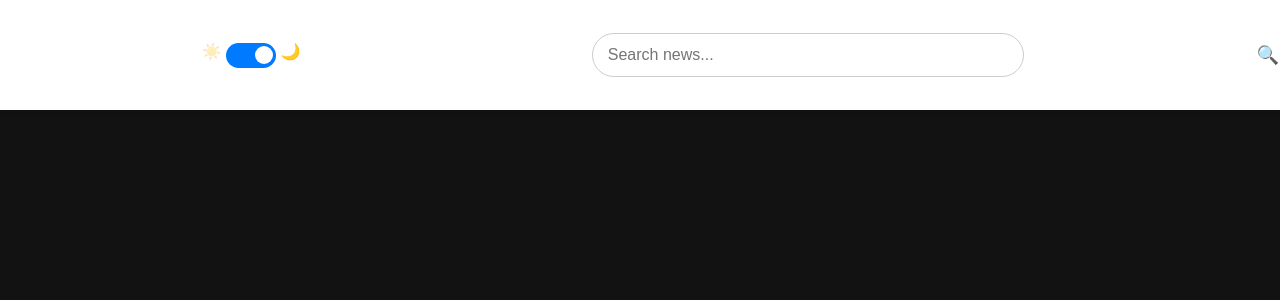
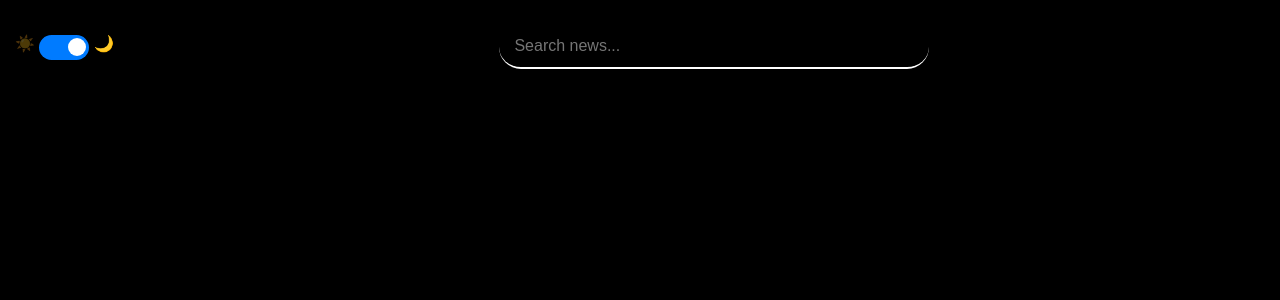
Before and after one commit to Ashmaawyy/the-collector-series, a Flask app: page / in a window 1280 px wide. Shown: the top 300 px of the page. Run offline with Flask 3, Linux system fonts and the light colour scheme; data that the repository does not hold is empty.

Commit message:
feat: enhance theme toggle functionality and improve search experience ; )

```diff
--- a/app/static/script.js
+++ b/app/static/script.js
@@ -1,22 +1,49 @@
 document.addEventListener("DOMContentLoaded", function () {
     const toggleSwitch = document.getElementById("theme-toggle");
     const body = document.body;
-    const updateNewsBtn = document.getElementById("update-news");
     const backToTopBtn = document.getElementById("back-to-top");
     const moonIcon = document.querySelector(".moon");
     const sunIcon = document.querySelector(".sun");
     const searchInput = document.getElementById("search-input");
-    const searchBtn = document.getElementById("search-btn");
+    const header = document.querySelector("header");
+    const searchContainer = document.querySelector(".search-container");
 
-    // Search button functionality
-    searchBtn.addEventListener("click", function () {
+    function applyTheme(theme) {
+        if (theme === "dark") {
+            body.classList.add("dark-mode");
+            header.classList.add("dark-header");
+            searchInput.classList.add("dark-search");
+            toggleSwitch.checked = true;
+            moonIcon.style.opacity = "1";
+            sunIcon.style.opacity = "0.3";
+        } else {
+            body.classList.remove("dark-mode");
+            header.classList.remove("dark-header");
+            searchInput.classList.remove("dark-search");
+            moonIcon.style.opacity = "0.3";
+            sunIcon.style.opacity = "1";
+        }
+    }
+
+    // Apply saved theme
+    applyTheme(localStorage.getItem("theme") || "dark");
+
+    // Theme toggle functionality
+    toggleSwitch.addEventListener("change", function () {
+        const theme = this.checked ? "dark" : "light";
+        localStorage.setItem("theme", theme);
+        applyTheme(theme);
+    });
+
+    // Search functionality (Enter key)
+    function performSearch() {
         const query = searchInput.value.trim();
         if (query !== "") {
             fetch(`/search_news?q=${query}`)
                 .then(response => response.json())
                 .then(data => {
                     const newsContainer = document.getElementById("news-container");
-                    newsContainer.innerHTML = ""; // Clear existing news
+                    newsContainer.innerHTML = "";
 
                     data.news.forEach(article => {
                         const newsCard = document.createElement("div");
@@ -32,48 +59,17 @@ document.addEventListener("DOMContentLoaded", function () {
                     });
                 });
         }
-    });
-
-    // Default to dark mode
-    if (localStorage.getItem("theme") !== "light") {
-        body.classList.add("dark-mode");
-        toggleSwitch.checked = true;
-        moonIcon.style.opacity = "1";
-        sunIcon.style.opacity = "0.3";
-    } else {
-        moonIcon.style.opacity = "0.3";
-        sunIcon.style.opacity = "1";
     }
 
-    // Theme toggle functionality
-    toggleSwitch.addEventListener("change", function () {
-        if (this.checked) {
-            body.classList.add("dark-mode");
-            localStorage.setItem("theme", "dark");
-            moonIcon.style.opacity = "1";
-            sunIcon.style.opacity = "0.3";
-        } else {
-            body.classList.remove("dark-mode");
-            localStorage.setItem("theme", "light");
-            moonIcon.style.opacity = "0.3";
-            sunIcon.style.opacity = "1";
+    searchInput.addEventListener("keypress", function (event) {
+        if (event.key === "Enter") {
+            performSearch();
         }
-    });
-
-    // Fix: Change event listener from "scroll" to "click" for updating news
-    updateNewsBtn.addEventListener("click", function () {
-        fetch("/update_news")
-            .then(response => response.json())
-            .then(data => {
-                alert("News Updated!");
-                location.reload();
-            });
     });
 
     let page = 1;
     let loading = false;
 
-    // Infinite scroll for loading more news
     async function loadMoreNews() {
         if (loading) return;
         loading = true;
@@ -86,7 +82,7 @@ document.addEventListener("DOMContentLoaded", function () {
             data.news.forEach(article => {
                 const newsCard = document.createElement("div");
                 newsCard.classList.add("news-card", "small-news");
-                newsCard.style.opacity = "0"; // Initial fade effect
+                newsCard.style.opacity = "0";
 
                 newsCard.innerHTML = `
                     <h2>${article.title}</h2>
@@ -97,21 +93,19 @@ document.addEventListener("DOMContentLoaded", function () {
                 `;
 
                 newsContainer.appendChild(newsCard);
-                setTimeout(() => newsCard.style.opacity = "1", 200); // Fade in effect
+                setTimeout(() => newsCard.style.opacity = "1", 200);
             });
 
-            page++; // Move to next page
+            page++;
             loading = false;
         }
     }
 
-    // Scroll event listener
     window.addEventListener("scroll", function () {
         if (window.innerHeight + window.scrollY >= document.body.offsetHeight - 100) {
             loadMoreNews();
         }
 
-        // Show or hide back to top button
         if (window.scrollY > 300) {
             backToTopBtn.style.display = "block";
         } else {
@@ -119,9 +113,22 @@ document.addEventListener("DOMContentLoaded", function () {
         }
     });
 
-    // Fix: Ensure the back to top button works properly
     backToTopBtn.addEventListener("click", function () {
         window.scrollTo({ top: 0, behavior: "smooth" });
     });
 
+    // Pull to refresh functionality
+    let touchStartY = 0;
+    let touchEndY = 0;
+
+    window.addEventListener("touchstart", function (event) {
+        touchStartY = event.touches[0].clientY;
+    });
+
+    window.addEventListener("touchend", function (event) {
+        touchEndY = event.changedTouches[0].clientY;
+        if (touchEndY - touchStartY > 100) { // Adjust the threshold as needed
+            location.reload();
+        }
+    });
 });
--- a/app/static/styles.css
+++ b/app/static/styles.css
@@ -10,13 +10,18 @@ header {
     top: 0;
     left: 0;
     width: 100%;
-    background: white;
+    transition: background-color 0.3s ease-in-out;
     box-shadow: 0 2px 5px rgba(0, 0, 0, 0.1);
     padding: 15px;
     z-index: 1000;
     display: flex;
     justify-content: space-between;
     align-items: center;
+}
+
+.dark-header {
+    background-color: black;
+    color: white;
 }
 
 .search-container {
@@ -39,25 +44,23 @@ header {
 .search-box {
     width: 400px;
     padding: 12px 15px;
+    border: none;
     border-radius: 25px;
-    border: 1px solid #ccc;
+    border-bottom: 1px solid #6F7378;
     font-size: 16px;
     outline: none;
-    transition: 0.3s;
+    transition: background-color 0.3s ease-in-out, color 0.3s ease-in-out;
+}
+
+.dark-search {
+    background-color: black;
+    color: white;
+    border-bottom: 2px solid white;
 }
 
 .search-box:focus {
-    border-color: #007bff;
+    border-bottom: 2px solid #007bff;
     box-shadow: 0 0 5px rgba(0, 123, 255, 0.5);
-}
-
-.search-btn {
-    position: absolute;
-    right: 10px;
-    border: none;
-    background: none;
-    font-size: 18px;
-    cursor: pointer;
 }
 
 .news-card {
@@ -143,12 +146,12 @@ input:checked + .slider:before {
 }
 
 .dark-mode {
-    background-color: #121212;
+    background-color: black;
     color: #ffffff;
 }
 
 .dark-mode .news-card {
-    background-color: #333;
+    background-color: #232323;
     border-color: #444;
 }
 
--- a/app/templates/index.html
+++ b/app/templates/index.html
@@ -8,12 +8,8 @@
     <link rel="stylesheet" href="{{ url_for('static', filename='styles.css') }}">
     <script defer src="{{ url_for('static', filename='script.js') }}"></script>
 </head>
-<style>
-    h1 {text-align: center;}
-</style>
 <body>
     <header>
-        <h1>Latest News</h1>
         <div class="theme-switch">
             <span class="icon sun">☀️</span>
             <label class="switch">
@@ -24,7 +20,6 @@
         </div>
         <div class="search-container">
             <input type="text" id="search-input" class="search-box" placeholder="Search news...">
-            <button id="search-btn" class="search-btn">🔍</button>
         </div>
     </header>
 
```
